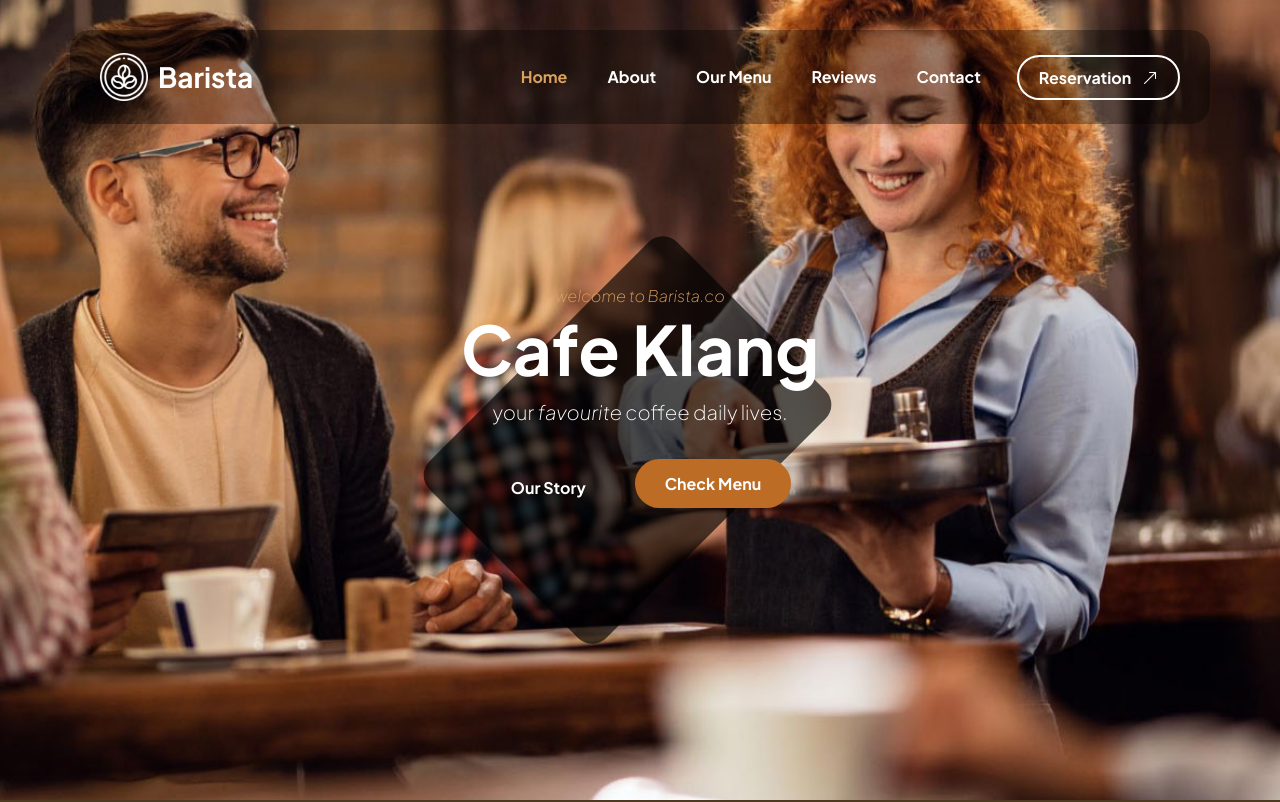
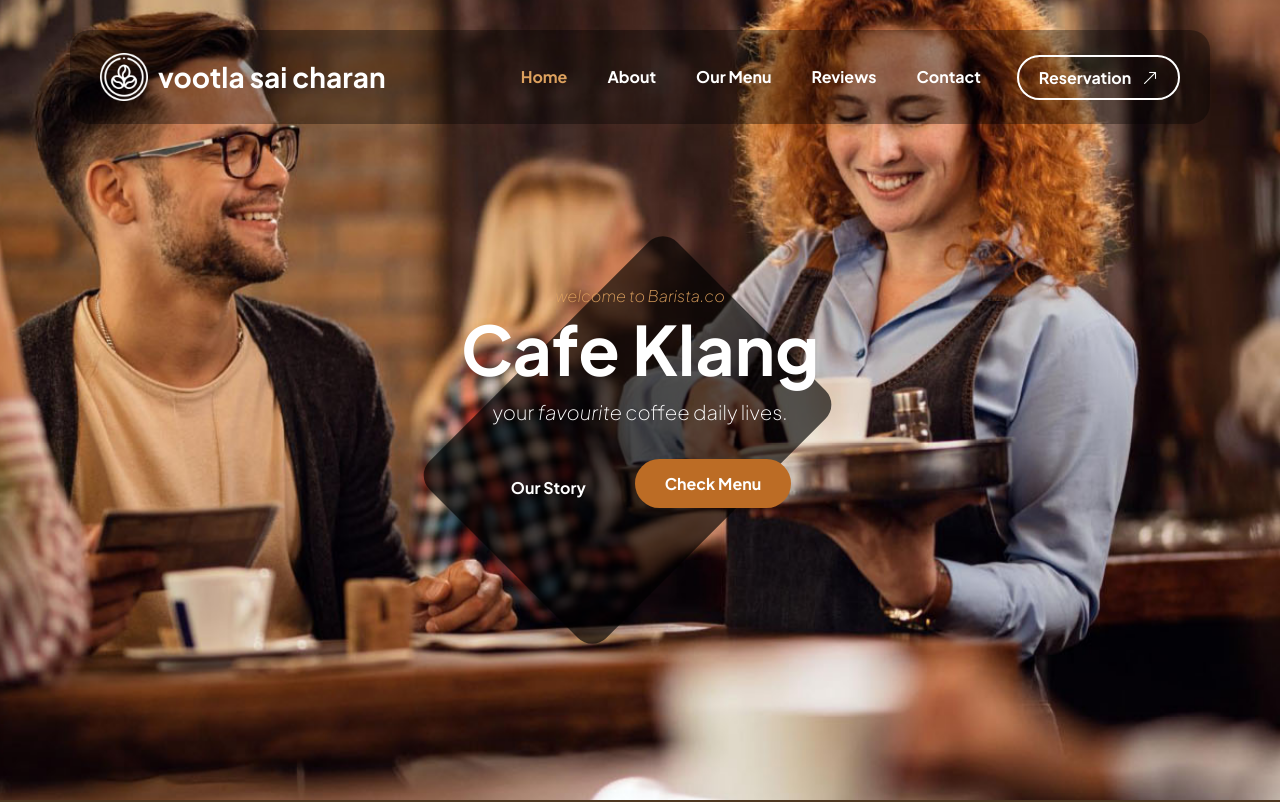
Before and after one commit to VootlaSaiCharan/web-application, a plain HTML site: page index.html in a window 1280 px wide. Shown: the top 802 px of the page. Drawn offline with Linux system fonts and the light colour scheme.

Commit message:
modifed the index.html file

```diff
--- a/index.html
+++ b/index.html
@@ -42,7 +42,7 @@ Bootstrap 5 HTML CSS Template
                     <div class="container">
                         <a class="navbar-brand d-flex align-items-center" href="index.html">
                             <img src="images/coffee-beans.png" class="navbar-brand-image img-fluid" alt="Barista Cafe Template">
-                            Barista
+                            vootla sai charan
                         </a>
 
                         <button class="navbar-toggler" type="button" data-bs-toggle="collapse" data-bs-target="#navbarNav" aria-controls="navbarNav" aria-expanded="false" aria-label="Toggle navigation">
```
